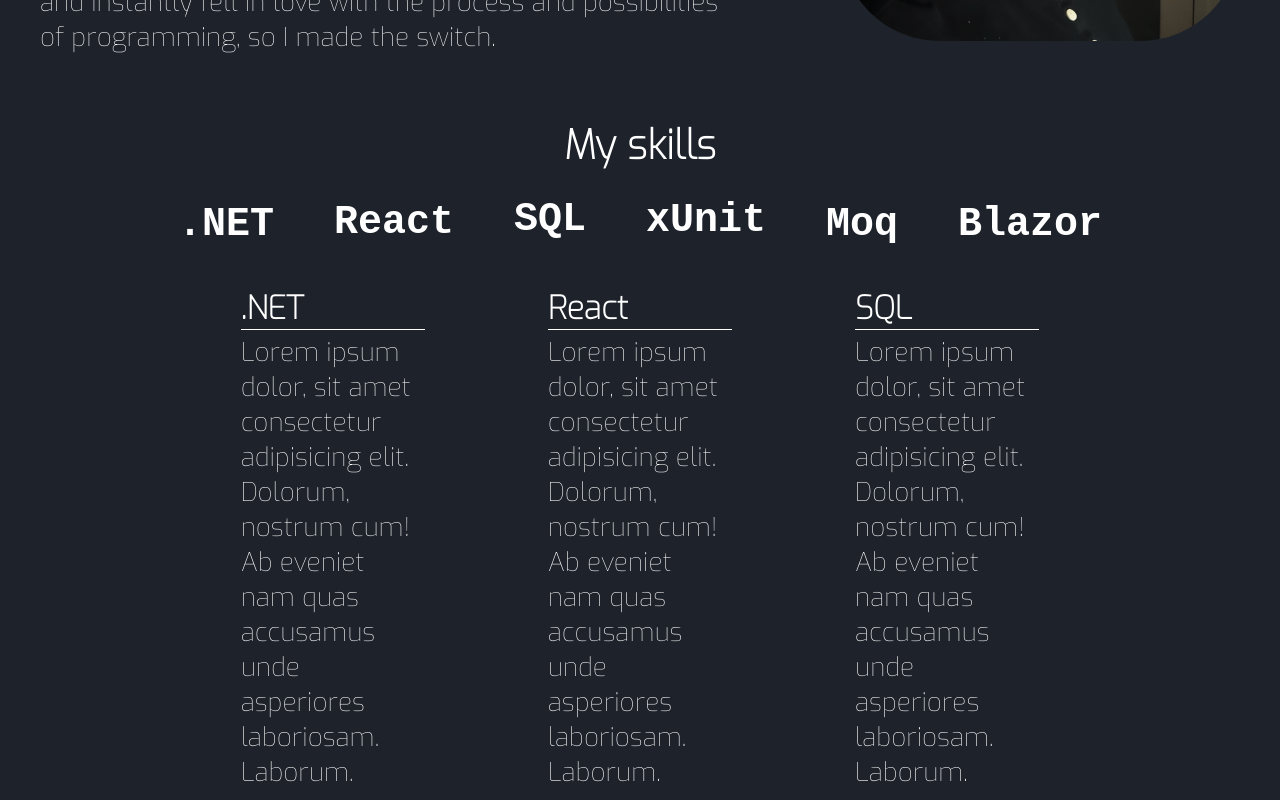
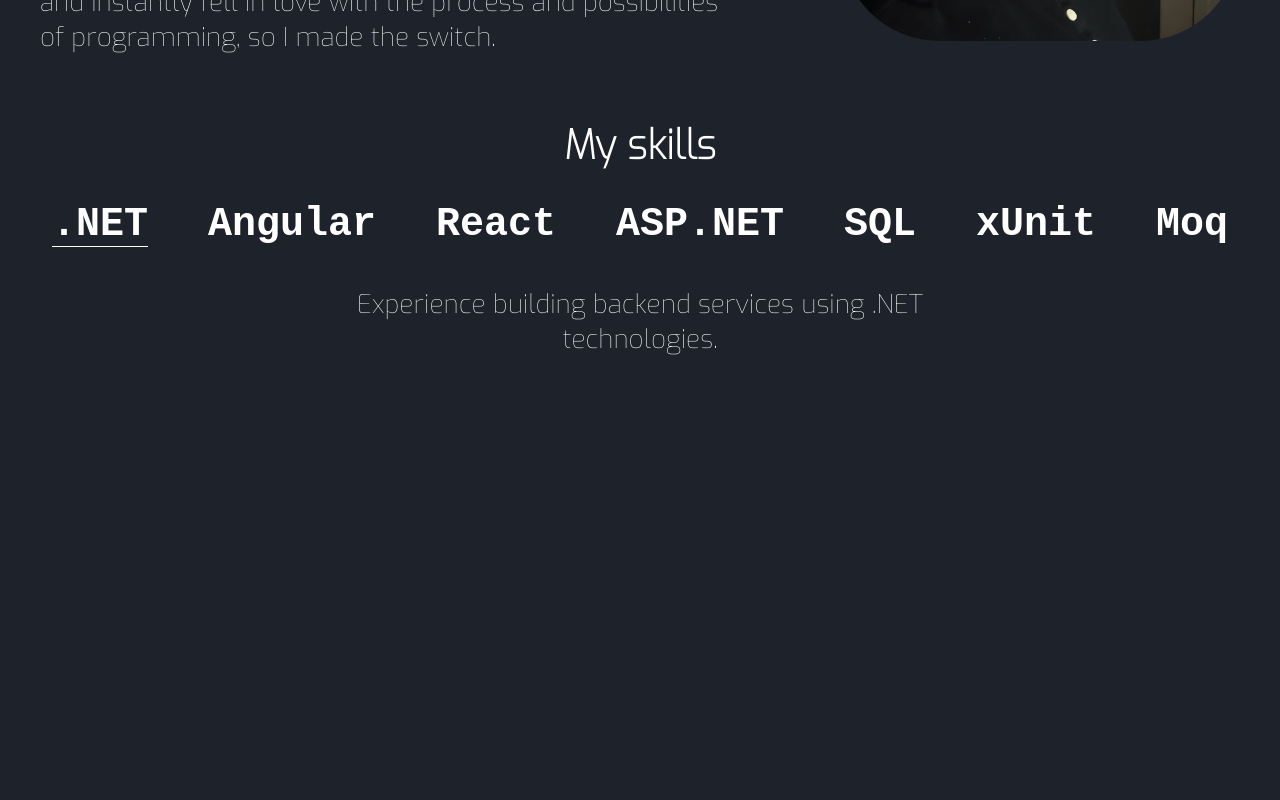
Before and after one commit to ThomasSmidt/thomas-smidt-website, a React (Create React App) app: page / in a window 1280 px wide. Shown: the part 515-1315 px from the top of the page. After the commit the page ends 882 px from the top, so only its background shows below. Built offline with nearby package versions, Linux system fonts and the light colour scheme.

Commit message:
changed skills section

```diff
--- a/package.json
+++ b/package.json
@@ -11,6 +11,7 @@
     "react-dom": "^19.1.0",
     "react-router-dom": "^7.5.1",
     "react-scripts": "5.0.1",
+    "sass": "^1.87.0",
     "web-vitals": "^2.1.4"
   },
   "scripts": {
--- a/src/components/FloatingLogos.css
+++ /dev/null
@@ -1,34 +0,0 @@
-#dev-logo-container {
-    display: flex;
-    align-items: center;
-    justify-content: center;
-    padding: 0 10%;
-    margin: 0 auto;
-}
-
-.dev-logo {
-    font-family: 'Courier New', Courier, monospace;
-    font-size: 2rem;
-    margin: 1.5rem;
-    animation: float 6s ease-in-out infinite;
-}
-
-/* Staggered delays */
-.dev-logo:nth-child(1) {
-    animation-delay: 0s;
-}
-  .dev-logo:nth-child(2) {
-    animation-delay: 1s;
-}
-  .dev-logo:nth-child(3) {
-    animation-delay: 2s;
-}
-.dev-logo:nth-child(4) {
-    animation-delay: 1.5s;
-}
-
-@keyframes float {
-    0% { transform: translateY(0); }
-    50% { transform: translateY(-5px); }
-    100% { transform: translateY(0); }
-}
--- a/src/components/FloatingLogos.jsx
+++ b/src/components/FloatingLogos.jsx
@@ -1,17 +1,22 @@
 import React from 'react';
-import './FloatingLogos.css';
+import './FloatingLogos.scss';
 
-const FloatingLogos = () => {
+const skills = ['.NET', 'Angular', 'React', 'ASP.NET', 'SQL', 'xUnit', 'Moq'];
+
+const FloatingLogos = ({ onSkillClick, selectedSkill }) => {
     return (
-    <div id="dev-logo-container">
-        <h1 class="dev-logo">.NET</h1>
-        <h1 class="dev-logo">React</h1>
-        <h1 class="dev-logo">SQL</h1>
-        <h1 class="dev-logo">xUnit</h1>
-        <h1 class="dev-logo">Moq</h1>
-        <h1 class="dev-logo">Blazor</h1>
-    </div>
+        <div id="skill-item-container">
+            {skills.map((skill) => (
+                <h1
+                    key={skill}
+                    className={`skill-item ${selectedSkill.toString() === skill ? 'active' : ''}`}
+                    onClick={() => onSkillClick(skill)}
+                >
+                    {skill}
+                </h1>
+            ))}
+        </div>
     );
-  };
+};
 
-  export default FloatingLogos;
+export default FloatingLogos;
--- /dev/null
+++ b/src/components/FloatingLogos.scss
@@ -0,0 +1,41 @@
+#skill-item-container {
+    display: flex;
+    align-items: center;
+    justify-content: center;
+    padding: 0 10%;
+    margin: 0 auto;
+
+    .skill-item {
+        font-family: 'Courier New', Courier, monospace;
+        font-size: 2rem;
+        margin: 1.5rem;
+        cursor: pointer;
+        position: relative;
+
+        &::after {
+            content: '';
+            position: absolute;
+            bottom: 0;
+            left: 50%;
+            transform: translateX(-50%) scaleX(0);
+            transform-origin: center;
+            width: 100%;
+            height: 1px;
+            background-color: white;
+            transition: transform 0.2s ease-in-out; /* Smooth transition for both hover and click */
+        }
+
+        /* On hover, show the line */
+        &:hover::after {
+            transform: translateX(-50%) scaleX(1);
+        }
+
+        /* On click (active state), keep the line visible */
+        &.active::after {
+            transform: translateX(-50%) scaleX(1);
+        }
+    }
+    .active {
+        background-color: blue($color: #f81414);
+    }
+}
--- a/src/components/Hero.css
+++ /dev/null
@@ -1,24 +0,0 @@
-#hero{
-    display: flex;
-    padding: 5% 10%;
-    align-items: center;
-    justify-content: center;
-}
-
-#hero-desc-container {
-}
-
-#hero-desc-container > h1{
-    font-size: 1.6rem;
-}
-
-.hero-desc {
-    width: 700px;
-    font-size: 1.3rem;
-    margin-right: 100px;
-}
-
-#hero > img{
-    width: 400px;
-    border-radius: 100px;
-}
--- a/src/components/Hero.jsx
+++ b/src/components/Hero.jsx
@@ -1,5 +1,5 @@
 import React from 'react';
-import './Hero.css';
+import './Hero.scss';
 import CVBillede from '../img/CV-Billede.jpg';
 
 const Hero = () => {
--- /dev/null
+++ b/src/components/Hero.scss
@@ -0,0 +1,23 @@
+#hero {
+    display: flex;
+    padding: 5% 10%;
+    align-items: center;
+    justify-content: center;
+
+    #hero-desc-container {
+      > h1 {
+        font-size: 1.6rem;
+      }
+    }
+
+    .hero-desc {
+      width: 700px;
+      font-size: 1.3rem;
+      margin-right: 100px;
+    }
+
+    > img {
+      width: 400px;
+      border-radius: 100px;
+    }
+}
--- a/src/components/Navbar.css
+++ /dev/null
@@ -1,41 +0,0 @@
-#navbar {
-    background: #282f3b;
-    padding: 1% 10%;
-    display: flex;
-    text-align: center;
-    align-items: center;
-}
-#nav-logo {
-    font-size: 2rem;
-}
-
-#navbar {
-    justify-content: space-between;
-}
-
-#nav-links {
-    display: flex;
-}
-
-#nav-links > h1 {
-    position: relative;
-    margin: 0 20px;
-    cursor: pointer;
-}
-
-#nav-links > h1::after {
-    content: '';
-    position: absolute;
-    bottom: 0; /* Try 0 or adjust slightly if it's hidden */
-    left: 50%;
-    transform: translateX(-50%) scaleX(0);
-    transform-origin: center;
-    width: 100%;
-    height: 1px;
-    background-color: white;
-    transition: transform 0.1s ease-in-out;
-}
-
-#nav-links > h1:hover::after {
-    transform: translateX(-50%) scaleX(1);
-}
--- a/src/components/Navbar.jsx
+++ b/src/components/Navbar.jsx
@@ -1,13 +1,13 @@
 import React from 'react';
-import './Navbar.css';
+import './Navbar.scss';
 
 const Navbar = () => {
   return (
     <section id="navbar">
-        <h1 id="nav-logo">Thomas Smidt</h1>
+        <a href="/" id="nav-logo">Thomas Smidt</a>
         <div id="nav-links">
-            <h1>Projects</h1>
-            <h1>Contact me</h1>
+            <a href="/projects">Projects</a>
+            <a href="/contact">Contact me</a>
         </div>
     </section>
   );
--- /dev/null
+++ b/src/components/Navbar.scss
@@ -0,0 +1,43 @@
+#navbar {
+    background: #282f3b;
+    padding: 1% 10%;
+    display: flex;
+    text-align: center;
+    align-items: center;
+    justify-content: space-between;
+
+    #nav-logo {
+      font-size: 2rem;
+      text-decoration: none;
+      font-weight: bold;
+    }
+
+    #nav-links {
+      display: flex;
+
+      > a {
+        font-weight: bold;
+        position: relative;
+        margin: 0 20px;
+        cursor: pointer;
+        text-decoration: none;
+
+        &::after {
+          content: '';
+          position: absolute;
+          bottom: 0;
+          left: 50%;
+          transform: translateX(-50%) scaleX(0);
+          transform-origin: center;
+          width: 100%;
+          height: 1px;
+          background-color: white;
+          transition: transform 0.1s ease-in-out;
+        }
+
+        &:hover::after {
+          transform: translateX(-50%) scaleX(1);
+        }
+      }
+    }
+  }
--- a/src/components/Skills.jsx
+++ b/src/components/Skills.jsx
@@ -1,33 +1,37 @@
-import React from 'react';
-import './Skills.css';
+import React, { useState } from 'react';
 import FloatingLogos from './FloatingLogos';
+import './Skills.scss';
+
+const skillDescriptions = {
+    '.NET': 'Experience building backend services using .NET technologies.',
+    'Angular': 'Built SPAs with Angular, RxJS, and TypeScript.',
+    'React': 'Created modern UIs with React, Redux, and hooks.',
+    'ASP.NET': 'Developed dynamic web applications using ASP.NET Core MVC.',
+    'SQL': 'Designed and optimized relational databases with SQL Server.',
+    'xUnit': 'Wrote unit tests for .NET applications with xUnit framework.',
+    'Moq': 'Used Moq for creating mock objects during unit testing.'
+};
 
 const Skills = () => {
-    return(
+    const [selectedSkill, setSelectedSkill] = useState('.NET');
+
+    const handleSkillClick = (skill) => {
+        setSelectedSkill(skill);
+    };
+
+    return (
         <section id="skills-section">
             <h1>My skills</h1>
-            <FloatingLogos />
+            <FloatingLogos
+            onSkillClick={handleSkillClick}
+            selectedSkill={selectedSkill}
+            />
+
             <section id="skills-container">
                 <div className="skills-box">
-                    <h1>.NET</h1>
-                    <p>Lorem ipsum dolor, sit amet consectetur adipisicing elit. Dolorum,
-                        nostrum cum! Ab eveniet nam quas accusamus unde asperiores laboriosam.
-                        Laborum.</p>
-                </div>
-                <div className="skills-box">
-                    <h1>React</h1>
-                    <p>Lorem ipsum dolor, sit amet consectetur adipisicing elit. Dolorum,
-                        nostrum cum! Ab eveniet nam quas accusamus unde asperiores laboriosam.
-                        Laborum.</p>
-                </div>
-                <div className="skills-box">
-                    <h1>SQL</h1>
-                    <p>Lorem ipsum dolor, sit amet consectetur adipisicing elit. Dolorum,
-                        nostrum cum! Ab eveniet nam quas accusamus unde asperiores laboriosam.
-                        Laborum.</p>
+                    <p>{skillDescriptions[selectedSkill]}</p>
                 </div>
             </section>
-
         </section>
     );
 };
--- a/src/components/Skills.css
+++ b/src/components/Skills.scss
@@ -13,14 +13,16 @@
 }
 
 .skills-box {
-    width: 20%;
+    width: 50vw;
     padding: 1%;
+    text-align: center;
 }
 
 .skills-box > h1 {
     font-size: 1.6rem;
     border-bottom: 1px solid white;
     margin-bottom: 5px;
+    text-align: center;
 }
 
 .skills-box > p {
```
Also changed, not shown: 1 other file (tests, documents, lock files or other folders).
